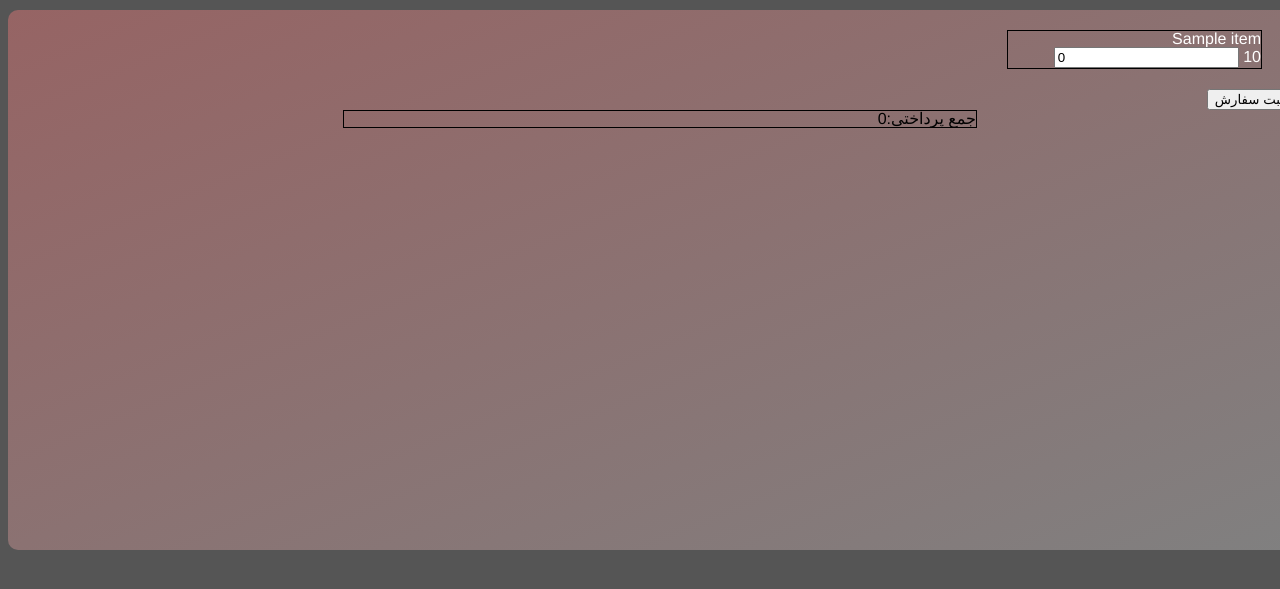
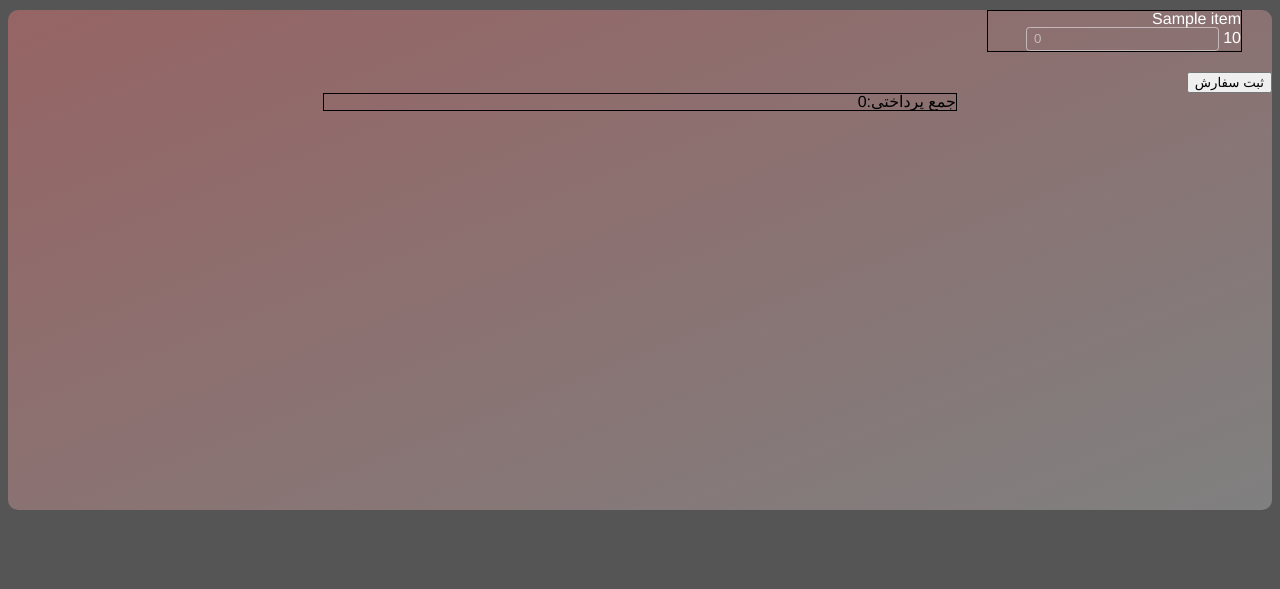
Before and after one commit to Parhamic/RestaurantRep, a Django app: page /order/ in a window 1280 px wide; the page is wider, and only the part inside the window is pictured. Shown: the part 178-767 px from the top of that part. Run offline with Django 3.2, Linux system fonts and the light colour scheme; a user stored in the database is signed in; tables that the repository leaves empty hold one stand-in row (values such as "Sample post").

Commit message:
input field

```diff
--- a/app/static/css/base_style.css
+++ b/app/static/css/base_style.css
@@ -74,11 +74,56 @@ a:hover{
   border-radius: 10px;
   background: linear-gradient(to bottom right, rgb(150,100,100),gray);
   margin: 0 auto;
-  padding: 20px;
   color: white;
   height: 500px;
   width:100%;
 }
+/*input field*/
+input {
+
+	border:1px solid rgba(255,255,255,.5);
+	padding:.25em .5em .3125em;
+	color:rgba(255,255,255,.5);
+	border-radius:.25em;
+	background:transparent;
+	transition:all .100s;
+
+	&:focus{
+		outline:none;
+		color:rgba(255,255,255,.75);
+		border-color:rgba(255,255,255,.75);
+	}
+
+	&.keyup {
+		color:white;
+		border-color:white;
+		text-shadow:0 0 .125em white;
+		box-shadow:0 0 .25em white,inset 0 0 .25em white;
+	}
+}
+
+input:focus::-webkit-input-placeholder {
+	opacity:.5;
+}
+
+::-moz-placeholder {
+	color:$placeholder-color;
+	text-shadow:0 0 .125em transparent;
+	transition:all .25s;
+}
+input:focus::-moz-placeholder {
+	opacity:.5;
+}
+
+:-ms-input-placeholder {
+	color:$placeholder-color;
+	text-shadow:0 0 .125em transparent;
+	transition:all .25s;
+}
+input:focus:-ms-input-placeholder {
+	opacity:.5;
+}
+
 .hidden{
   display: none;
 }
```
